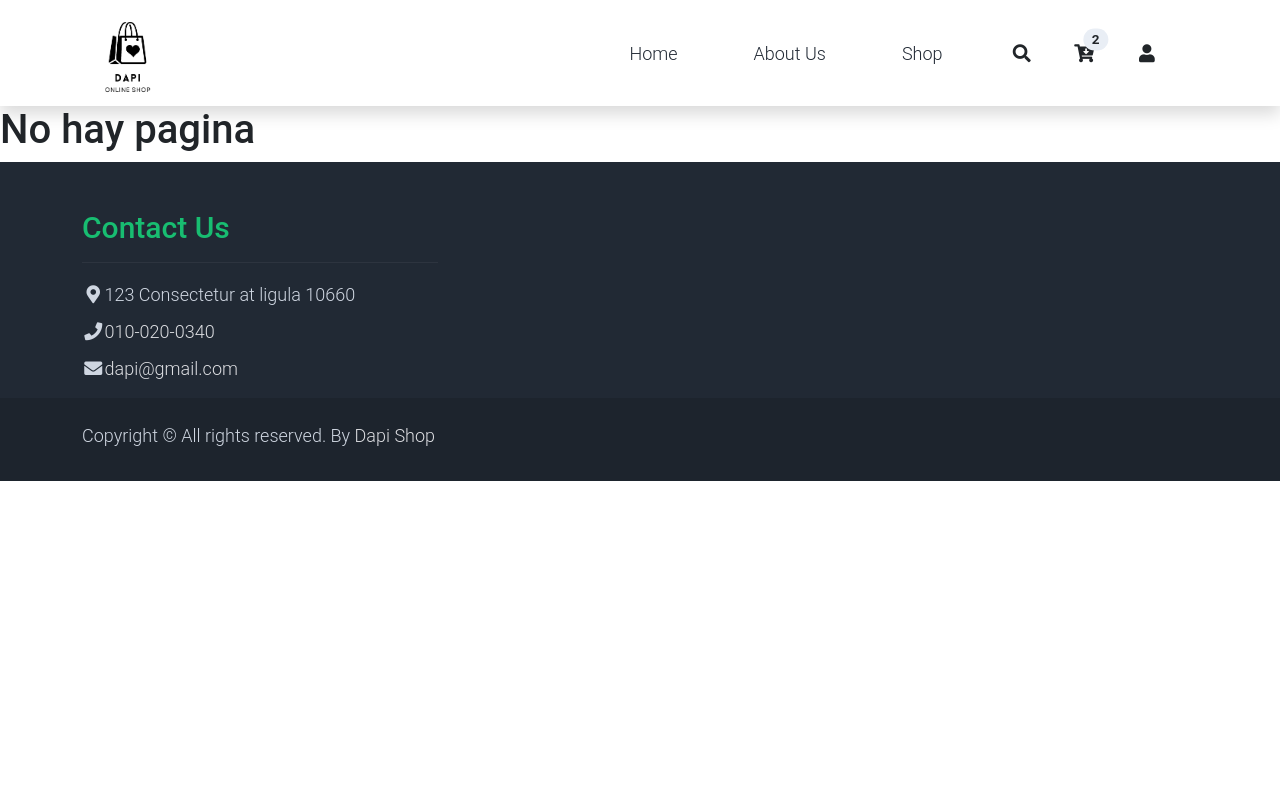
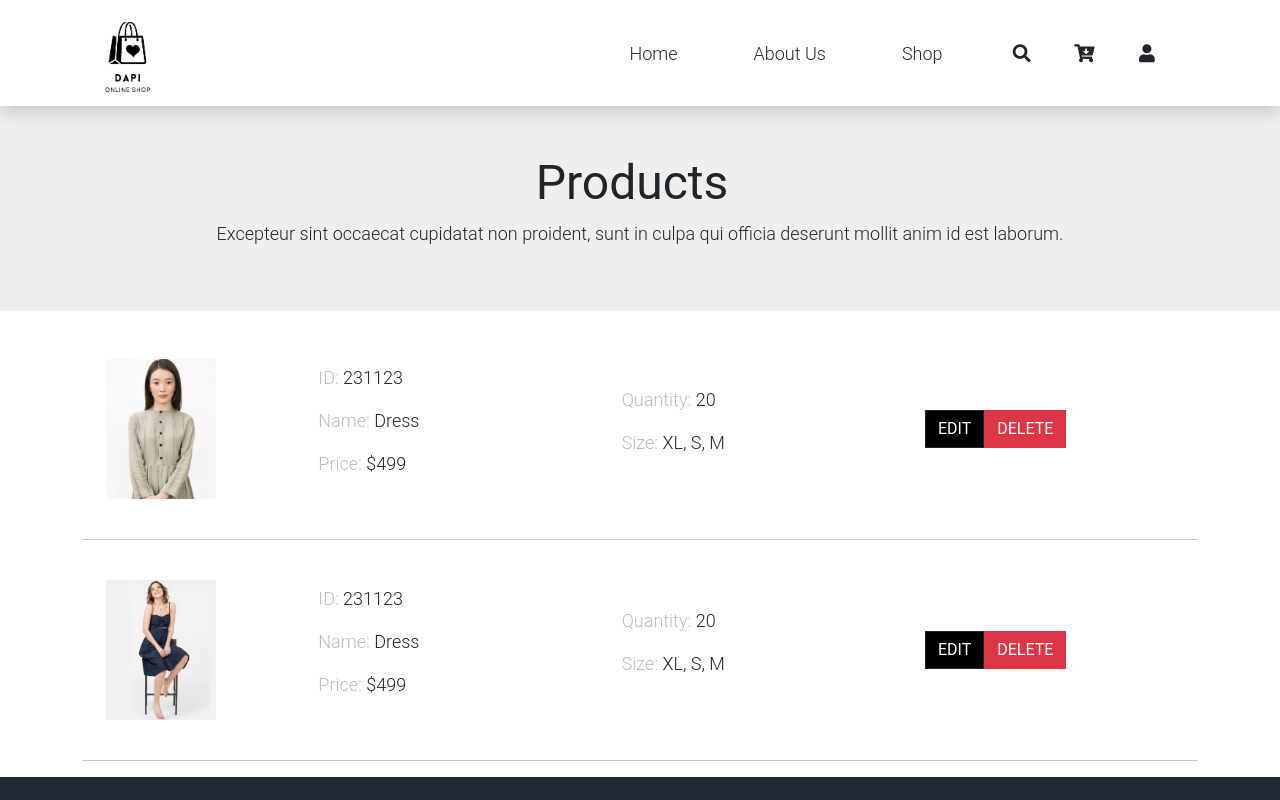
Before and after one commit to alfredo2201/clothingStoreWeb, a React (Vite) app in the folder front/: page /products in a window 1280 px wide. Shown: the top 800 px of the page. Built offline with nearby package versions, Linux system fonts and the light colour scheme.

Commit message:
pages added
se agregaron las pantallas que faltaban en la app, solo falta hacerlo mas pequeño

```diff
--- a/front/src/App.jsx
+++ b/front/src/App.jsx
@@ -13,6 +13,8 @@ import AddItem from "./pages/AddItem";
 import Perfil from "./pages/perfil";
 import Register from "./pages/Register";
 import ShoppingCart from "./pages/ShoppingCart";
+import OrdersAdmin from "./pages/OrdersAdmin";
+import ProductAdmin from "./components/ListProducts/ProductosAdmin/ProductAdmin";
 
 function App() {
   return (
@@ -31,6 +33,8 @@ function App() {
         <Route path="auth/register" element={<Register />} />
         <Route path="singleShop" element={<SingleShop />} />
         <Route path="cart" element={<ShoppingCart />} />
+        <Route path="orders" element={<OrdersAdmin />} />
+        <Route path="products" element={<ProductAdmin />} />
         <Route path="*" element={<NoPage />} />
         {/* </Route> */}
       </Routes>
--- a/front/src/components/CartInfo/CartIcon/CartIcon.jsx
+++ b/front/src/components/CartInfo/CartIcon/CartIcon.jsx
@@ -2,7 +2,7 @@ import React from "react";
 import { useState } from "react";
 import { Link } from "react-router-dom";
 const CartIcon = () => {
-  const [cart, setCart] = useState(2);
+  const [cart, setCart] = useState(0);
 
   return (
     <Link className="nav-icon position-relative text-decoration-none" to="/cart">
--- /dev/null
+++ b/front/src/components/ListProducts/ProductosAdmin/ProductAdmin.jsx
@@ -0,0 +1,82 @@
+import Banner from "../../Banner/Banner";
+
+const ProductAdmin = () => {
+    return (
+        <>
+            <Banner titleDark="Products" titleGreen="" description="  Excepteur sint occaecat cupidatat non proident, sunt in culpa qui officia deserunt mollit anim id est laborum."></Banner>
+            <section className="h-100 gradient-custom">
+                <div className="container">
+                    <div className="row d-flex justify-content-lg-start">
+                        <div className="mt-4">
+                        </div>
+                        <div>
+                            <div className="">
+                                <div className="car-example">
+
+                                    <div>
+                                        <div className="p-4">
+                                            <div className="row d-flex justify-content-between align-items-center">
+                                                <div className="col-md-2 col-lg-2 col-xl-2">
+                                                    <img src="../src/assets/img/shop_02.jpg"
+                                                        className="img-fluid image-show" alt="Cotton T-shirt"/>
+                                                </div>
+                                                <div className="col-md-3 col-lg-3 col-xl-3">
+                                                    <p><span className="text-muted">ID: </span>231123</p>
+                                                    <p><span className="text-muted">Name: </span>Dress</p>
+                                                    <p><span className="text-muted">Price: </span>$499</p>
+                                                </div>
+                                                <div className="col-md-3 col-lg-3 col-xl-3">
+                                                    <p><span className="text-muted">Quantity: </span>20</p>
+                                                    <p><span className="text-muted">Size: </span>XL, S, M</p>
+                                                </div>
+                                                <div className="col-md-3 col-lg-3 col-xl-3">
+                                                    <button type="button" className="btn btn-dark">
+                                                        EDIT
+                                                    </button>
+                                                    <button type="button" className="btn btn-delete">
+                                                        DELETE
+                                                    </button>
+                                                </div>
+                                            </div>
+                                        </div>
+                                    </div>
+                                    <hr />
+
+                                    <div>
+                                        <div className="p-4">
+                                            <div className="row d-flex justify-content-between align-items-center">
+                                                <div className="col-md-2 col-lg-2 col-xl-2">
+                                                    <img src="../src/assets/img/shop_03.jpg"
+                                                        className="img-fluid image-show" alt="Cotton T-shirt"/>
+                                                </div>
+                                                <div className="col-md-3 col-lg-3 col-xl-3">
+                                                    <p><span className="text-muted">ID: </span>231123</p>
+                                                    <p><span className="text-muted">Name: </span>Dress</p>
+                                                    <p><span className="text-muted">Price: </span>$499</p>
+                                                </div>
+                                                <div className="col-md-3 col-lg-3 col-xl-3">
+                                                    <p><span className="text-muted">Quantity: </span>20</p>
+                                                    <p><span className="text-muted">Size: </span>XL, S, M</p>
+                                                </div>
+                                                <div className="col-md-3 col-lg-3 col-xl-3">
+                                                    <button type="button" className="btn btn-dark">
+                                                        EDIT
+                                                    </button>
+                                                    <button type="button" className="btn btn-delete">
+                                                        DELETE
+                                                    </button>
+                                                </div>
+                                            </div>
+                                        </div>
+                                    </div>
+                                    <hr />
+                                </div>
+                            </div>
+                        </div>
+                    </div>
+                </div>
+            </section>
+        </>
+    )
+}
+export default ProductAdmin;
--- a/front/src/components/Orders/OrdersAdmin/OrdersAdmin.jsx
+++ b/front/src/components/Orders/OrdersAdmin/OrdersAdmin.jsx
@@ -1,3 +1,4 @@
+import Banner from "../../Banner/Banner";
 const OrderAdmin = (props) => {
     const { title } = props;
     return (
@@ -12,6 +13,31 @@ const OrderAdmin = (props) => {
                             <div className="">
                                 <div className="car-example">
                                     <div>
+                                        <div className="p-4">
+                                            <div className="row d-flex justify-content-between align-items-center">
+                                                <div className="col-md-3 col-lg-3 col-xl-4">
+                                                    <p><span className="text-muted">No. Order: </span>021736201</p>
+                                                    <p><span className="text-muted">Order by: </span>Sussan12</p>
+                                                    <p><span className="text-muted">Name: </span>Sussan Smith</p>
+                                                </div>
+                                                <div className="col-md-3 col-lg-3 col-xl-4">
+                                                    <p><span className="text-muted">Email: </span>Sussan</p>
+                                                    <p><span className="text-muted">Address: </span>#203 Club</p>
+                                                    <p><span className="text-muted">Total: </span>$499.00</p>
+                                                </div>
+                                                <div className="col-md-3 col-lg-3 col-xl-4">
+                                                    <p>
+                                                        <span className="text-muted">Clothes: </span>
+                                                        <strong>
+                                                            <a className="link-view" href="order.html">View More</a>
+                                                        </strong>
+                                                    </p>
+                                                    <p><span className="text-muted">State: </span>Processing</p>
+                                                    <a href="index.html"><p className="text-danger"><strong>Cancel order</strong></p></a>
+                                                </div>
+                                            </div>
+                                        </div>
+                                        <hr></hr>
                                         <div className="p-4">
                                             <div className="row d-flex justify-content-between align-items-center">
                                                 <div className="col-md-3 col-lg-3 col-xl-4">
@@ -92,3 +118,5 @@ const OrderAdmin = (props) => {
     )
 
 }
+
+export default OrderAdmin
--- /dev/null
+++ b/front/src/pages/OrdersAdmin.jsx
@@ -0,0 +1,20 @@
+import OrderAdmin from '../components/Orders/OrdersAdmin/OrdersAdmin'
+import { useClient } from "../context/client/ClientProvider";
+import { Navigate } from 'react-router-dom';
+const OrdersAdmin = () => {
+    const { client } = useClient();
+
+    return (
+        <div>
+            {
+                (client == null)?
+                <Navigate to="*" replace={true} />:
+                (client.role == "admin")?
+                <OrderAdmin title="Orders"></OrderAdmin>:
+                <Navigate to="*" replace={true} />
+            }
+        </div>
+    )
+}
+
+export default OrdersAdmin
```
Also changed, not shown: front/src/pages/ProductsAdmin.jsx (added, +19 -0 lines).
